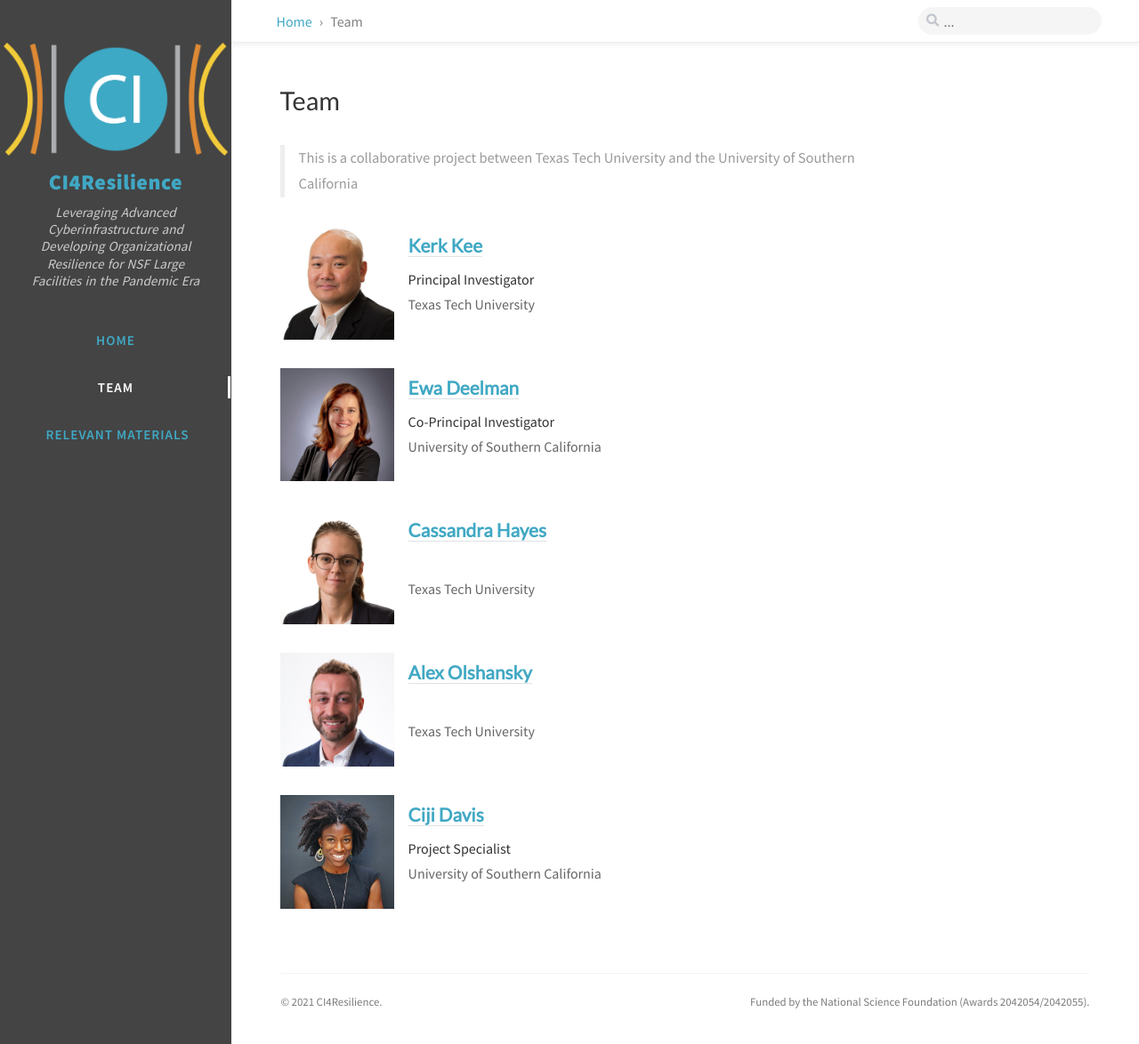
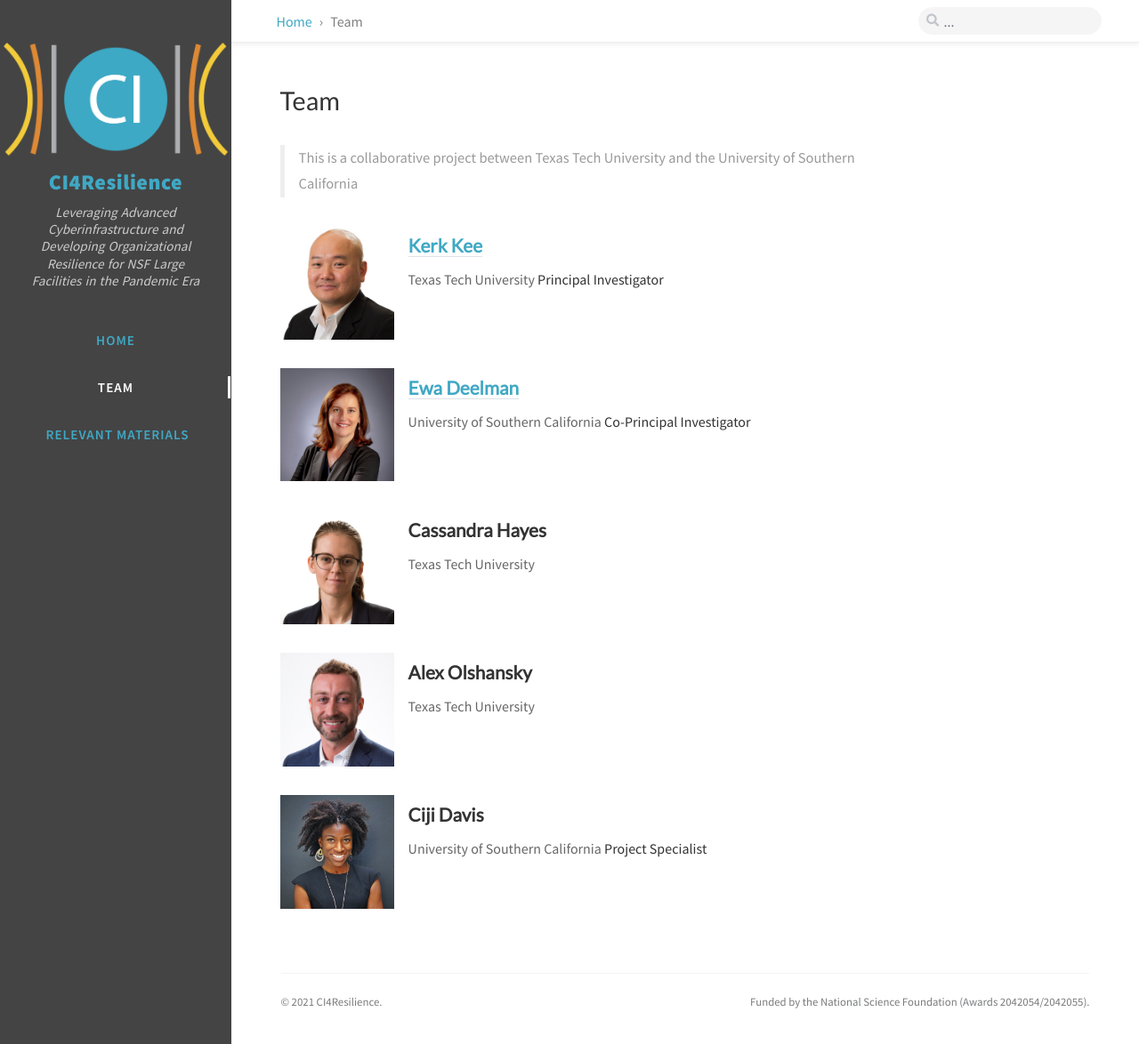
Before and after one commit to cicoe/ci4resilience.github.io, a Jekyll site: the page built from tabs/team.md, in a window 1280 px wide and 1174 px high. Shown: the whole window at 89% size. Built offline with Jekyll 4.4.1, drawn with Linux system fonts in a browser that asks for light colours; nearby versions of some CDN libraries; comment, search, counter and statistics services are not loaded; part of the change alters nothing that is shown.

Commit message:
Fixed formatting

```diff
--- a/tabs/team.md
+++ b/tabs/team.md
@@ -10,10 +10,10 @@ title: Team
         <img src="/assets/img/{{ m.photo }}"/>
     </div>
     <div class="team-info">
-        <h1><a href="{{ m.website }}" target="_blank">{{ m.name }}</a></h1>
+        <h1>{% if m.website.size > 0 %}<a href="{{ m.website }}" target="_blank">{% endif %}{{ m.name }}{% if m.website.size > 0 %}</a>{% endif %}</h1>
         <div>
+            <span style="color: #666">{{ m.institution }}</span>
             <span>{{ m.role }}&nbsp;</span><br/>
-            <span style="color: #666">{{ m.institution }}</span>
         </div>
     </div>
 </div>
```
